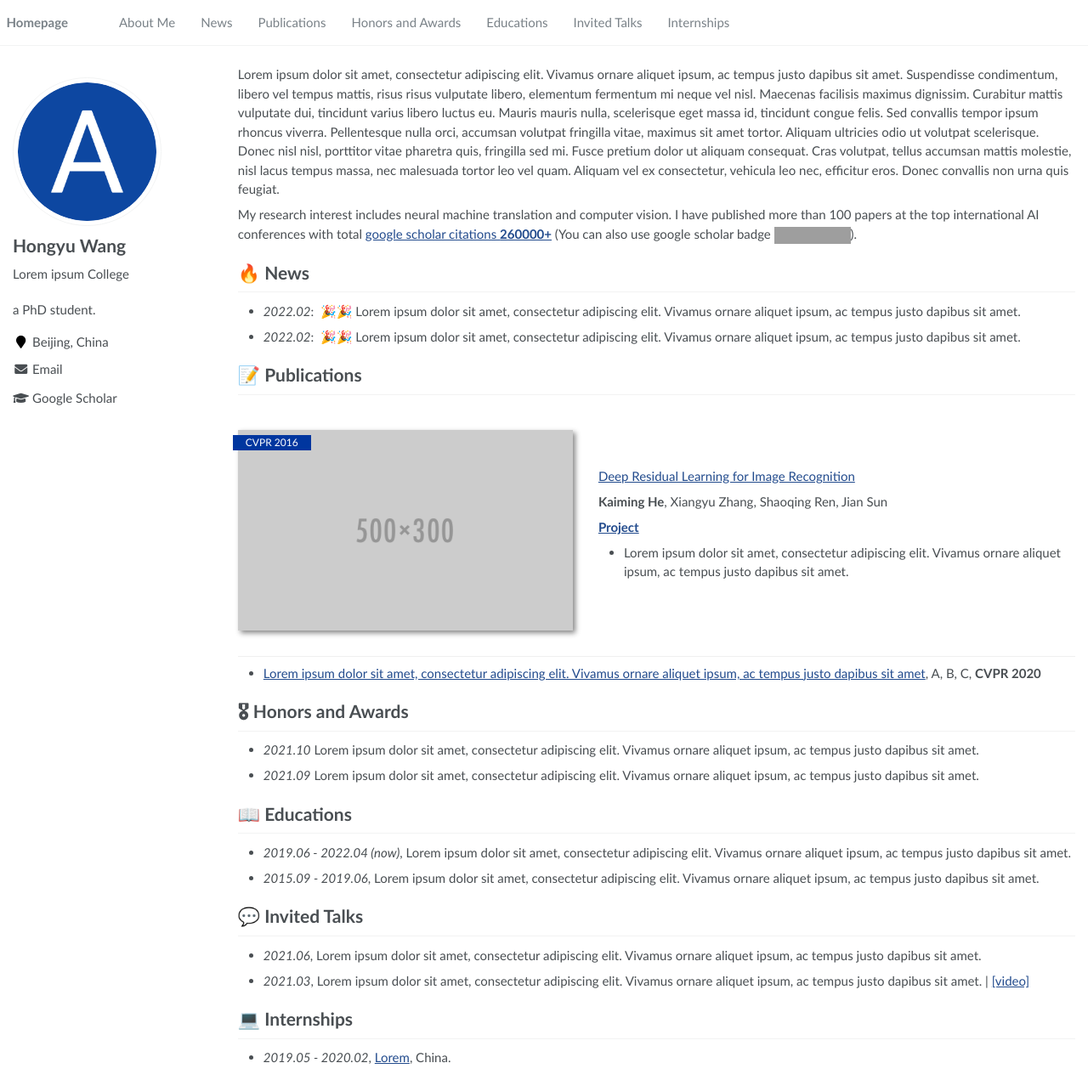
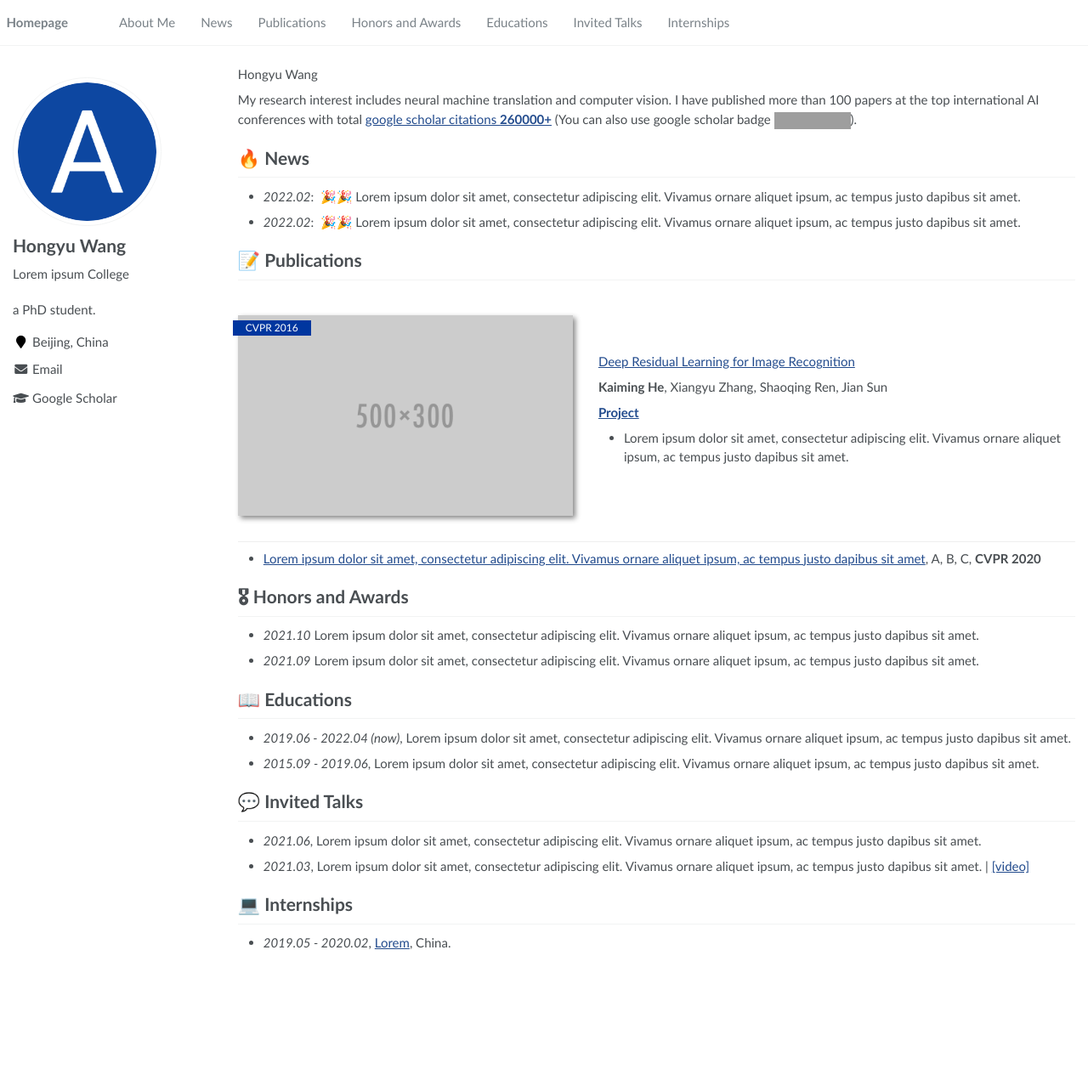
Before and after one commit to hywang01/hywang01.github.io, a Jekyll site: the page built from _pages/about.md, in a window 1280 px wide and 1271 px high. Shown: the whole window at 85% size. Built offline with Jekyll 4.4.1, drawn with Linux system fonts in a browser that asks for light colours; grey boxes are pictures that could not be loaded.

Commit message:
modify name

```diff
--- a/_pages/about.md
+++ b/_pages/about.md
@@ -17,7 +17,7 @@ redirect_from:
 
 <span class='anchor' id='about-me'></span>
 
-Lorem ipsum dolor sit amet, consectetur adipiscing elit. Vivamus ornare aliquet ipsum, ac tempus justo dapibus sit amet. Suspendisse condimentum, libero vel tempus mattis, risus risus vulputate libero, elementum fermentum mi neque vel nisl. Maecenas facilisis maximus dignissim. Curabitur mattis vulputate dui, tincidunt varius libero luctus eu. Mauris mauris nulla, scelerisque eget massa id, tincidunt congue felis. Sed convallis tempor ipsum rhoncus viverra. Pellentesque nulla orci, accumsan volutpat fringilla vitae, maximus sit amet tortor. Aliquam ultricies odio ut volutpat scelerisque. Donec nisl nisl, porttitor vitae pharetra quis, fringilla sed mi. Fusce pretium dolor ut aliquam consequat. Cras volutpat, tellus accumsan mattis molestie, nisl lacus tempus massa, nec malesuada tortor leo vel quam. Aliquam vel ex consectetur, vehicula leo nec, efficitur eros. Donec convallis non urna quis feugiat.
+Hongyu Wang
 
 My research interest includes neural machine translation and computer vision. I have published more than 100 papers at the top international AI conferences with total <a href='https://scholar.google.com/citations?user=DhtAFkwAAAAJ'>google scholar citations <strong><span id='total_cit'>260000+</span></strong></a> (You can also use google scholar badge <a href='https://scholar.google.com/citations?user=DhtAFkwAAAAJ'><img src="https://img.shields.io/endpoint?url={{ url | url_encode }}&logo=Google%20Scholar&labelColor=f6f6f6&color=9cf&style=flat&label=citations"></a>).
 
```
